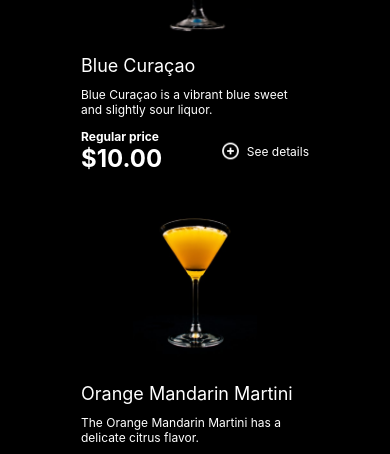
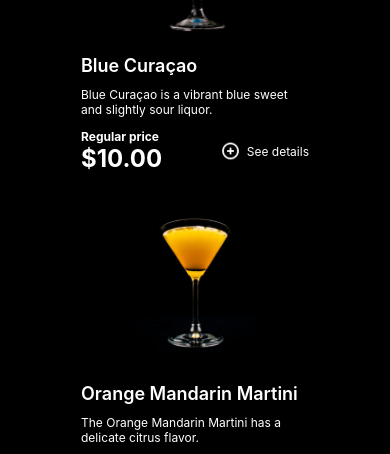
Before and after one commit to NatanaelUF17/react-native-cocktails-app, a React Native app: screen / in a window 390 px wide. Shown: the part 267-721 px from the top of the page. Built offline with nearby package versions, Linux system fonts and the light colour scheme.

Commit message:
Uploading some UI changes

```diff
--- a/components/Cocktails/List/styles.js
+++ b/components/Cocktails/List/styles.js
@@ -1,10 +1,11 @@
 import { StyleSheet } from 'react-native';
+import { Platform } from 'react-native';
 
 const CocktailListStyles = StyleSheet.create({
     container: {
         marginLeft: 81,
         marginRight: 81,
-        marginBottom: 100
+        marginBottom: Platform.OS === 'ios' ? 100 : 160
     },
     cocktailsText: {
         color: '#0BC9D7',
--- a/components/Cocktails/ListItem/styles.js
+++ b/components/Cocktails/ListItem/styles.js
@@ -12,6 +12,7 @@ const CocktailItemStyles = StyleSheet.create({
     cocktailName: {
         color: '#FFFFFF',
         fontSize: 18,
+        fontWeight: 600,
     },
     cocktailDescriptionContainer: {
         marginTop: 18
```
